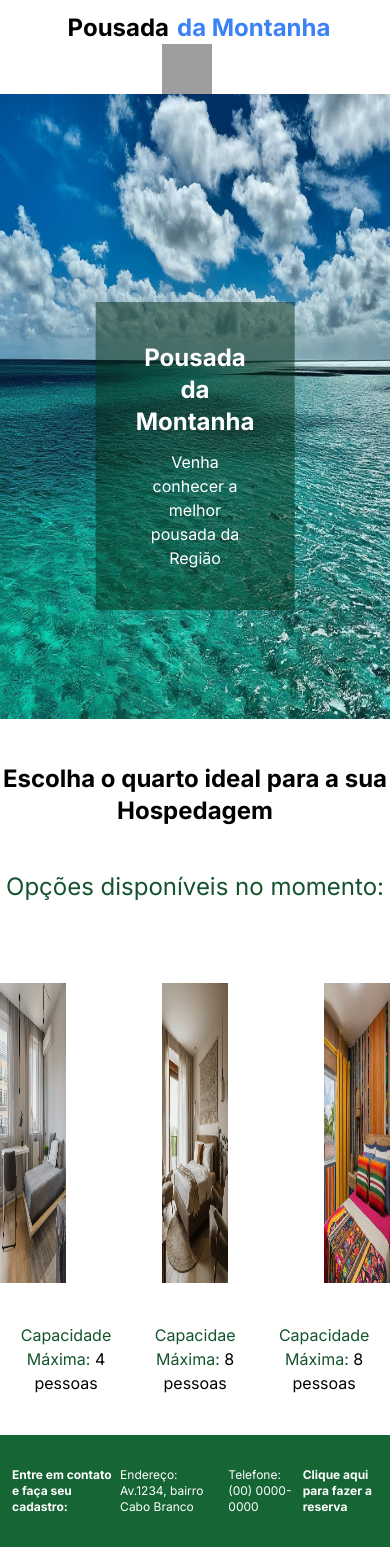
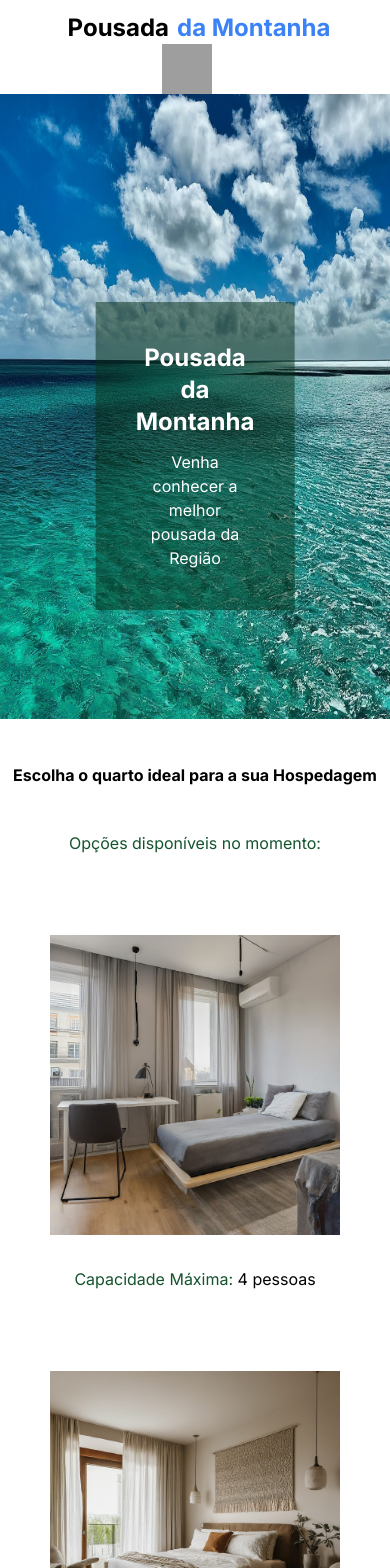
Before and after one commit to RRodrigoCordeiro/Pousad, a Next.js app: page /escolherReserva in a window 390 px wide. Shown: the top 1568 px of the page. Before the commit the page ends 1547 px from the top, so only its background shows below. Built offline with nearby package versions, Linux system fonts and the light colour scheme; grey boxes are pictures that could not be loaded.

Commit message:
responsividade da página de escolher o  quarto da pousada

```diff
--- a/src/app/escolherReserva/page.tsx
+++ b/src/app/escolherReserva/page.tsx
@@ -6,30 +6,34 @@ import Background from '../components/Background'
 import Rodape from '../components/Rodape'
 
 const page = () => {
+    // flex flex-row justify-center space-x-44
     return (
         <>
             <CabecalhoPaginacao />
             <Background />
-            <h1 className="text-center font-bold mt-11 text-2xl">Escolha o quarto ideal para a sua Hospedagem</h1>
-            <h2 className="text-center mt-11 text-green-900  text-2xl">Opções disponíveis no momento:</h2>
-            <div className="flex flex-row justify-center space-x-24">
+            <h1 className="text-center font-bold mt-11 text-1xl lg:text-2xl">Escolha o quarto ideal para a sua Hospedagem</h1>
+            <h2 className="text-center mt-11 text-green-900 text-1xl  lg:text-2xl">Opções disponíveis no momento:</h2>
+            <div className="flex flex-col justify-center items-center lg:flex-row lg:space-x-8">
                 <Link href="/reservaIndividual">
                     <Image
                         src="/QuartoIndividual.jpg"
                         alt="Imagem do Quarto Individual"
                         width={510}
                         height={10}
-                        className=" w-[350px] h-[300px] mt-20 hover:scale-110 duration-300 "
+                        className=" w-[290px] h-[300px] mt-20 hover:scale-110 duration-300 "
                     />
+                    <p className="text-center mt-8"><span className="text-green-900">Capacidade Máxima:</span> 4 pessoas</p>
                 </Link>
+
                 <Link href="/reserva">
                     <Image
                         src="/QuartoCasal.jpg"
                         alt="Imagem do Quarto Individual"
                         width={510}
                         height={10}
-                        className=" w-[350px] h-[300px] mt-20 hover:scale-110 duration-300 "
+                        className=" w-[290px] h-[300px] mt-20 hover:scale-110 duration-300 "
                     />
+                     <p className="text-center mt-8"><span className="text-green-900">Capacidade Máxima:</span> 8 pessoas</p>
                 </Link>
                 <Link href="/reserva">
                     <Image
@@ -37,14 +41,10 @@ const page = () => {
                         alt="Imagem do Quarto Individual"
                         width={510}
                         height={10}
-                        className=" w-[350px] h-[300px] mt-20 hover:scale-110 duration-300"
+                        className=" w-[290px] h-[300px] mt-20 hover:scale-110 duration-300"
                     />
+                    <p className="text-center mt-8"><span className="text-green-900">Capacidade Máxima:</span> 8 pessoas</p>
                 </Link>
-            </div>
-            <div className="text-center flex flex-row  justify-evenly mt-10">
-                <p><span className="text-green-900">Capacidade Máxima:</span> 4 pessoas</p>
-                <p><span className="text-green-900">Capacidae Máxima:</span> 8 pessoas</p>
-                <p><span className="text-green-900">Capacidade Máxima:</span> 8 pessoas</p>
             </div>
             <Rodape />
         </>
```
